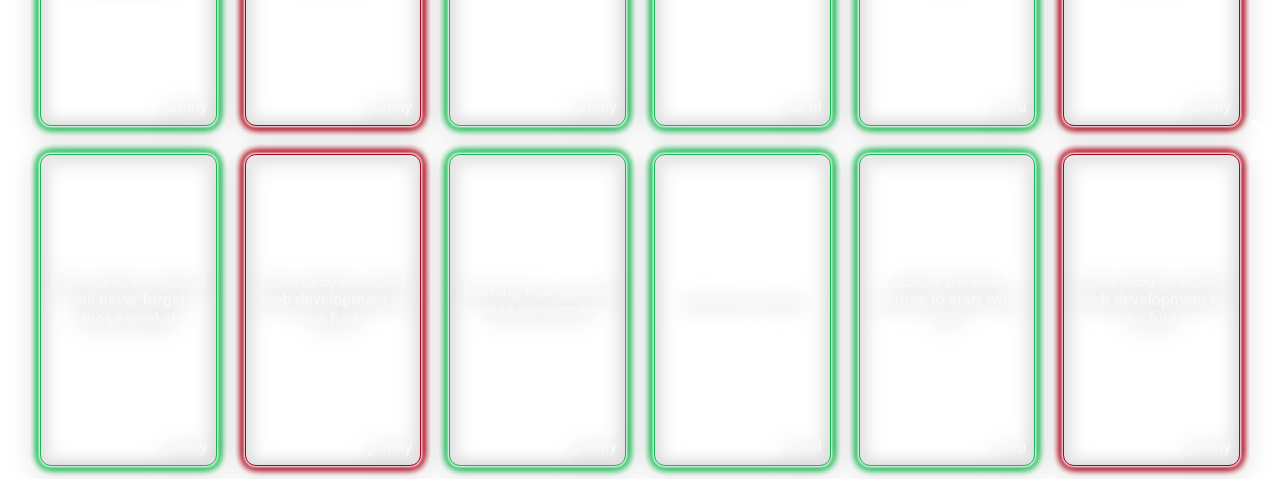
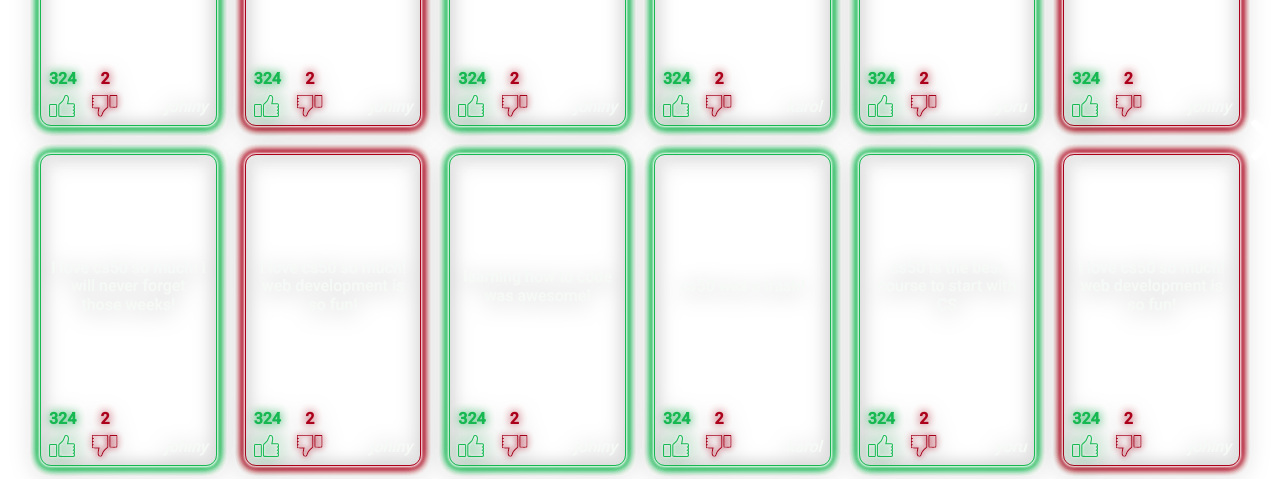
Before and after one commit to johiny/cs50-thoughts, a React (Vite) app: page / in a window 1280 px wide. Shown: the part 1000-1479 px from the top of the page. Built offline with nearby package versions, Linux system fonts and the light colour scheme; a web font is replaced by a local one.

Commit message:
likes y  dislikes agregados de forma visual

```diff
--- /dev/null
+++ b/src/Elements/LikeAndDislike.jsx
@@ -0,0 +1,67 @@
+import React from 'react';
+import { keyframes } from 'styled-components';
+import styled from 'styled-components';
+import thumbIcon from '../media/thumbIcon.svg'
+const LikeAndDislike = () => {
+  return (
+    <LikeAndDislikeContainer>
+        <LikesCounter>324</LikesCounter>
+        <Like src={thumbIcon}/>
+        <DislikesCounter>2</DislikesCounter>
+        <DisLike src={thumbIcon}/>
+    </LikeAndDislikeContainer>
+  )
+}
+
+export default LikeAndDislike
+const LikesCounter = styled.span`
+grid-column: 1;
+grid-row: 1;
+text-align: center;
+color:#17b852;
+text-shadow: 0 0 0.6em #17b852;
+font-family: 'Roboto', sans-serif;
+font-weight: bolder;
+`
+const DislikesCounter = styled.span`
+grid-column: 2;
+grid-row: 1;
+text-align: center;
+color:#ac011b;
+text-shadow: 0 0 0.6em #ac011b;
+font-family: 'Roboto', sans-serif;
+font-weight: bolder;
+`
+const LikeAndDislikeContainer = styled.div`
+    display: grid;
+    grid-template-columns: repeat(1fr, 2);
+    grid-template-rows: repeat(1fr, 2);
+    grid-column-gap: 2vh;
+    grid-row-gap: 0.8vh;
+    width: 4vw;
+`
+const Like = styled.img`
+    grid-column: 1;
+    grid-row: 2;
+    width: 2vw;
+    transition: all 0.1s ease-in;
+    filter: invert(69%) sepia(90%) saturate(3825%) hue-rotate(101deg) brightness(95%) contrast(82%) drop-shadow(0 0 1.5px #fff) drop-shadow(0 0 0.6em #17b852);
+    :hover{
+        width: 2.5vw;
+
+    }
+    cursor: pointer;
+`
+
+const DisLike = styled.img`
+    grid-column: 2;
+    grid-row: 2;
+    width: 2vw;
+    filter: invert(11%) sepia(52%) saturate(6522%) hue-rotate(342deg) brightness(94%) contrast(110%) drop-shadow(0 0 0.7px #fff) drop-shadow(0 0 3px #ac011b);;
+    transform: rotate(-180deg);
+    cursor: pointer;
+    transition: all 0.1s ease-in;
+    :hover{
+        width:  2.5vw;
+    }
+`
--- a/src/Elements/Thought.jsx
+++ b/src/Elements/Thought.jsx
@@ -1,10 +1,14 @@
 import React from 'react'
 import styled from 'styled-components'
+import LikeAndDislike from './LikeAndDislike'
 const Thought = (props) => {
   return (
     <StyledThought feeling={props.feeling}>
         <p>{props.content}</p>
+        <ThoughtFooter>
+        <LikeAndDislike/>
         <span>{props.byUsername}</span>
+        </ThoughtFooter>
     </StyledThought>
   )
 }
@@ -53,8 +57,15 @@ const StyledThought = styled.div`
     overflow-wrap: break-word;
     max-width : 100%;
   }
+`
+
+const ThoughtFooter = styled.div`
+  display: flex;
+  flex-direction: row;
+  justify-content: space-between;
   >span{
-    margin-left: auto;
+    align-self: flex-end;
+    font-style: italic;
   }
 `
 
```
Also changed, not shown: src/media/thumbIcon.svg (added).
